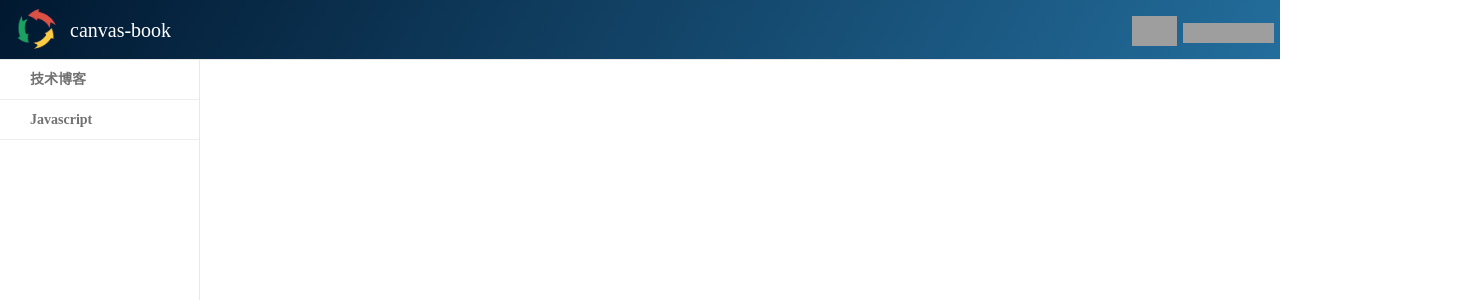
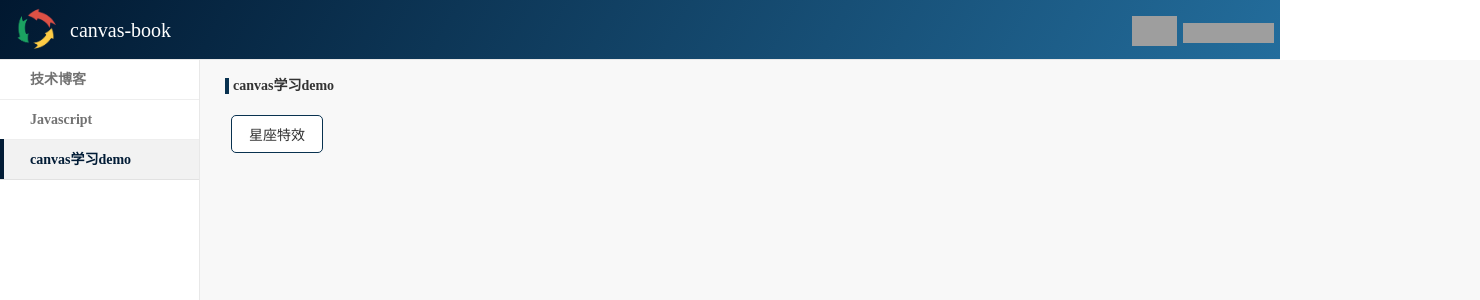
Before and after one commit to ouyangshikang/visual-demo, a Vue app: page /#/canvas-demo in a window 1280 px wide. Shown: the top 300 px of the page, 1480 px wide, since content can reach past the window. Built offline with nearby package versions, Linux system fonts and the light colour scheme; grey boxes are pictures that could not be loaded.

Commit message:
feature : add canvas-demo

```diff
--- a/src/assets/css/app.css
+++ b/src/assets/css/app.css
@@ -105,6 +105,7 @@ body{
 }
 .main_content{
     height: 100%;
+    width: 100%;
     box-sizing: border-box;
     background-color: #F8F8F8;
     position: absolute;
@@ -215,6 +216,7 @@ body{
     }
     .main_content{
         height: 100%;
+        width: 100%;
         box-sizing: border-box;
         background-color: #fafafa;
         position: absolute;
@@ -324,6 +326,7 @@ body{
     }
     .main_content{
         height: 100%;
+        width: 100%;
         box-sizing: border-box;
         background-color: #fafafa;
         position: absolute;
--- /dev/null
+++ b/src/components/canvas-demo.vue
@@ -0,0 +1,38 @@
+<template>
+    <div class="javascript">
+        <section class="main-mod">
+            <p class="design">canvas学习demo</p>
+            <ul class="main-wraper">
+                <li
+                    class="main-mod-con"
+                    v-for="(item,index) in canvasDemo"
+                    :key="index"
+                >
+                    <a v-bind:href="item.url" target="_blank">{{item.name}}</a>
+                </li>
+            </ul>
+        </section>
+    </div>
+</template>
+
+<script>
+    export default {
+        data () {
+            return {
+                canvasDemo: [{
+                    url: '',
+                    name: '星座特效'
+                }]
+            };
+        },
+        methods: {
+
+        },
+        mounted () {
+        }
+    };
+</script>
+
+<style lang="css">
+
+</style>
--- a/src/components/nav.vue
+++ b/src/components/nav.vue
@@ -7,7 +7,7 @@
                     v-for="(item,index) in items"
                     :key="index"
                 >
-                     <router-link :to="'/' + item.ad">{{item.name}}</router-link>
+                     <router-link :to="'/' + item.url">{{item.name}}</router-link>
                  </li>
              </ul>
          </div>
@@ -21,10 +21,13 @@
             return {
                 items: [{
                     name: '技术博客',
-                    ad: 'blog'
+                    url: 'blog'
                 }, {
                     name: 'Javascript',
-                    ad: 'js'
+                    url: 'js'
+                }, {
+                    name: 'canvas学习demo',
+                    url: 'canvas-demo'
                 }]
             };
         }
--- a/src/router/index.js
+++ b/src/router/index.js
@@ -1,10 +1,18 @@
-const PersonBlog = require('components/personBlog.vue');
-const Javascript = require('components/Javascript.vue');
-
-const routes = [
-    {path: '/', redirect: '/blog'},
-    {path: '/blog', component: PersonBlog},
-    {path: '/js', component: Javascript}
-];
+import PersonBlog from '../components/personBlog';
+import Javascript from '../components/Javascript';
+import canvasDemo from '../components/canvas-demo';
+const routes = [{
+    path: '/',
+    redirect: '/blog'
+}, {
+    path: '/blog',
+    component: PersonBlog
+}, {
+    path: '/js',
+    component: Javascript
+}, {
+    path: '/canvas-demo',
+    component: canvasDemo
+}];
 
 export default routes;
```
Also changed, not shown: package.json (+15 -15 lines), src/page/canvas-star.vue (added).
